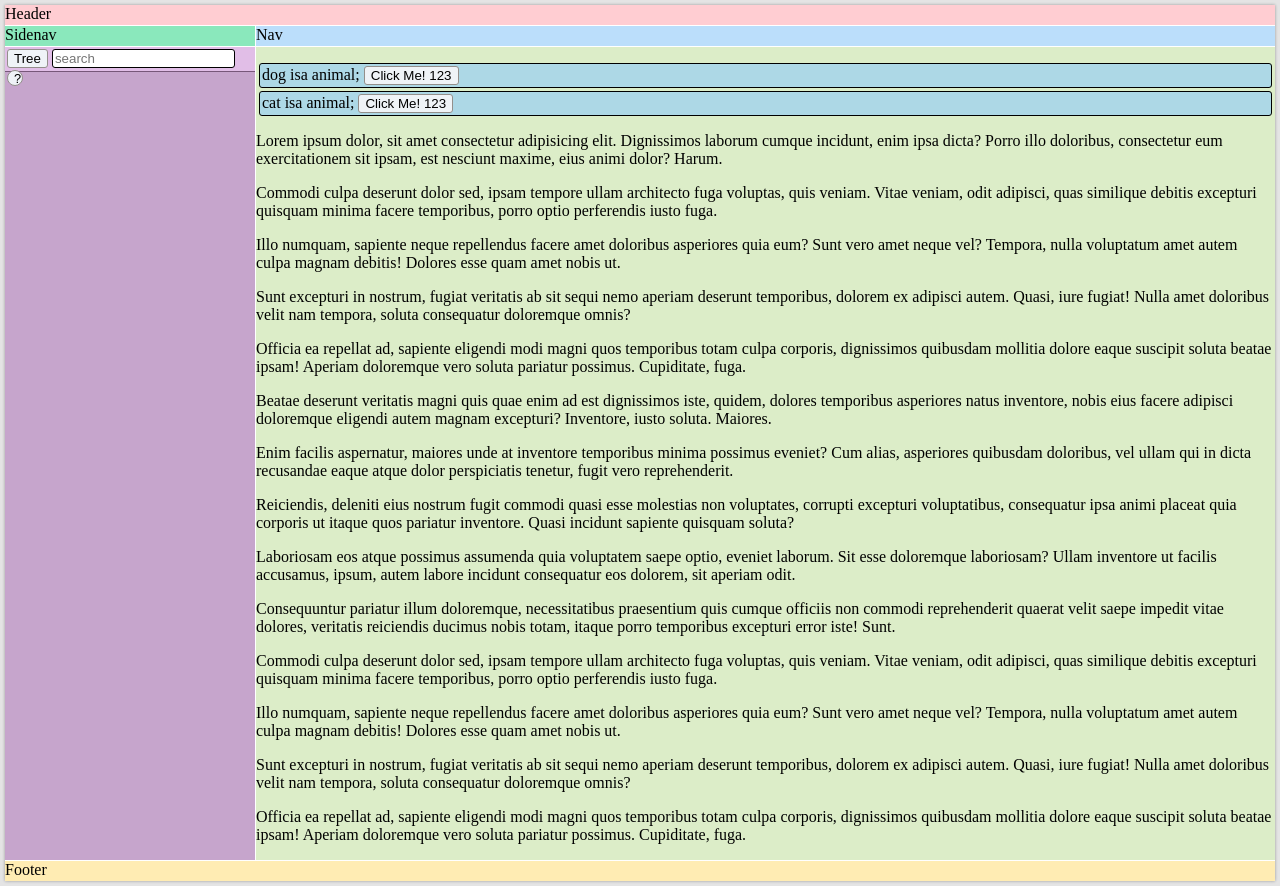
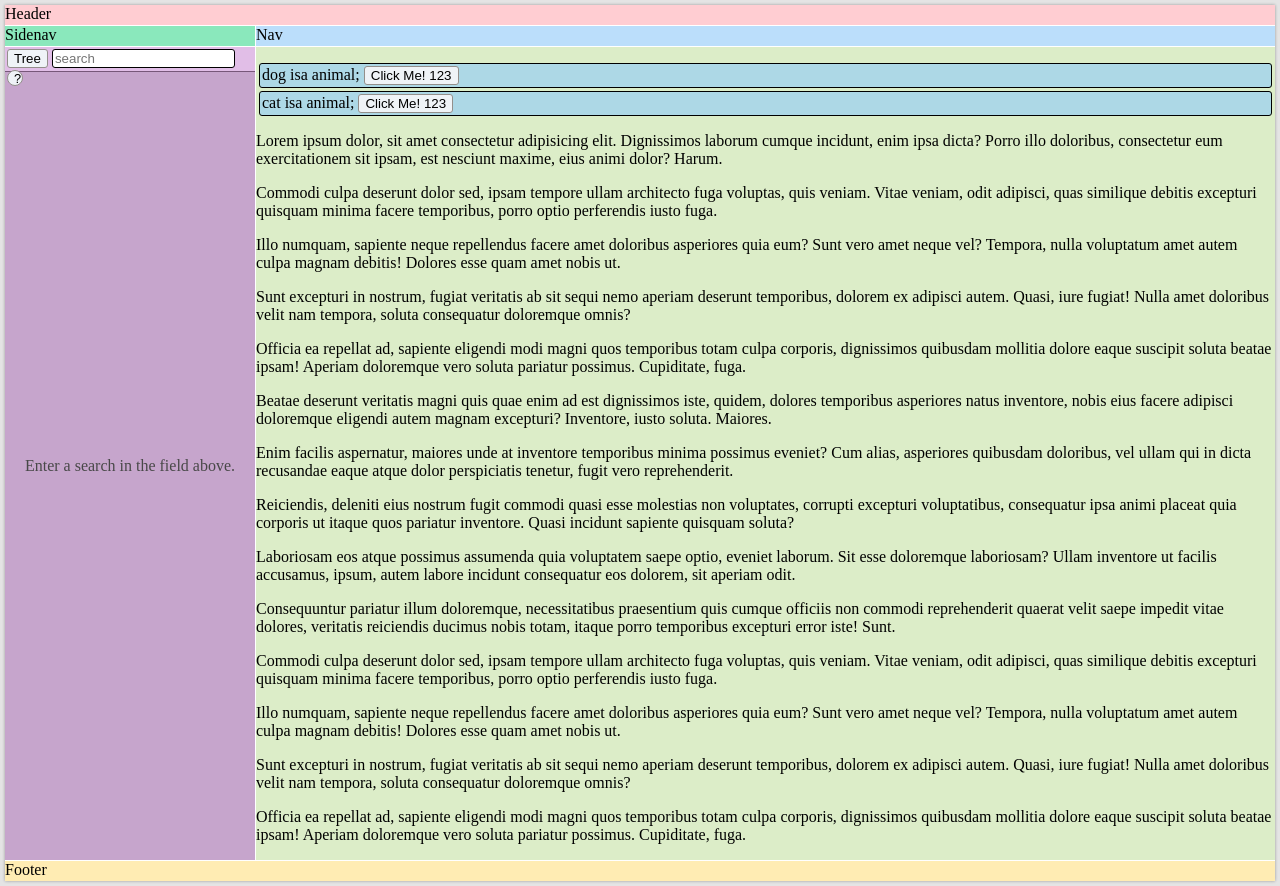
Before and after one commit to ielm/leia, a Python web app: template leia/dekade/templates/jinja/index.html in a window 1280 px wide. Run offline with Jinja, Linux system fonts and the light colour scheme; the template is opened without the code that fills it, so the values that code supplies are empty; some libraries are stand-ins or nearby versions.

Commit message:
added empty content message to ontology search

```diff
--- a/leia/dekade/static/css/main.css
+++ b/leia/dekade/static/css/main.css
@@ -67,3 +67,12 @@ a[is=content-link] {
 a[is=content-link]:hover {
     cursor: pointer;
 }
+
+.empty-contents-message {
+    height: 100%;
+    display: inline-flex;
+    align-items: center;
+    width: 100%;
+    justify-content: center;
+    color: #484848;
+}
--- a/leia/dekade/static/js/sidebars/ontology.js
+++ b/leia/dekade/static/js/sidebars/ontology.js
@@ -2,19 +2,43 @@ import * as API from "../api.js";
 import { LEIAObject } from "../objects/_default.js";
 
 
+const enterSearchTemplate = `
+    <div class="empty-contents-message">
+        Enter a search in the field above.
+    </div>
+`;
+
+const noResultsTemplate = `
+    <div class="empty-contents-message">
+        No results found.
+    </div>
+`;
+
+
 $(document).ready(function() {
     $(".ontology-sidebar-filter").on("keyup", _onOntologySidebarFilterKeyup);
+    $(".ontology-sidebar-content").append($(enterSearchTemplate));
 });
 
 
 async function _onOntologySidebarFilterKeyup(event) {
     const filter = $(event.currentTarget).val();
+    const container = $(".ontology-sidebar-content");
+    container.empty();
+
+    if (filter == "") {
+        container.append($(enterSearchTemplate));
+        return;
+    }
+
     const results = await API.apiKnowledgeOntologyFilter(filter);
 
+    if (results.length == 0) {
+        container.append($(noResultsTemplate));
+        return;
+    }
+
     const resultsElement = new OntologySidebarResults(results);
-
-    const container = $(".ontology-sidebar-content");
-    container.empty();
     container.append(await resultsElement.html());
 }
 
```
